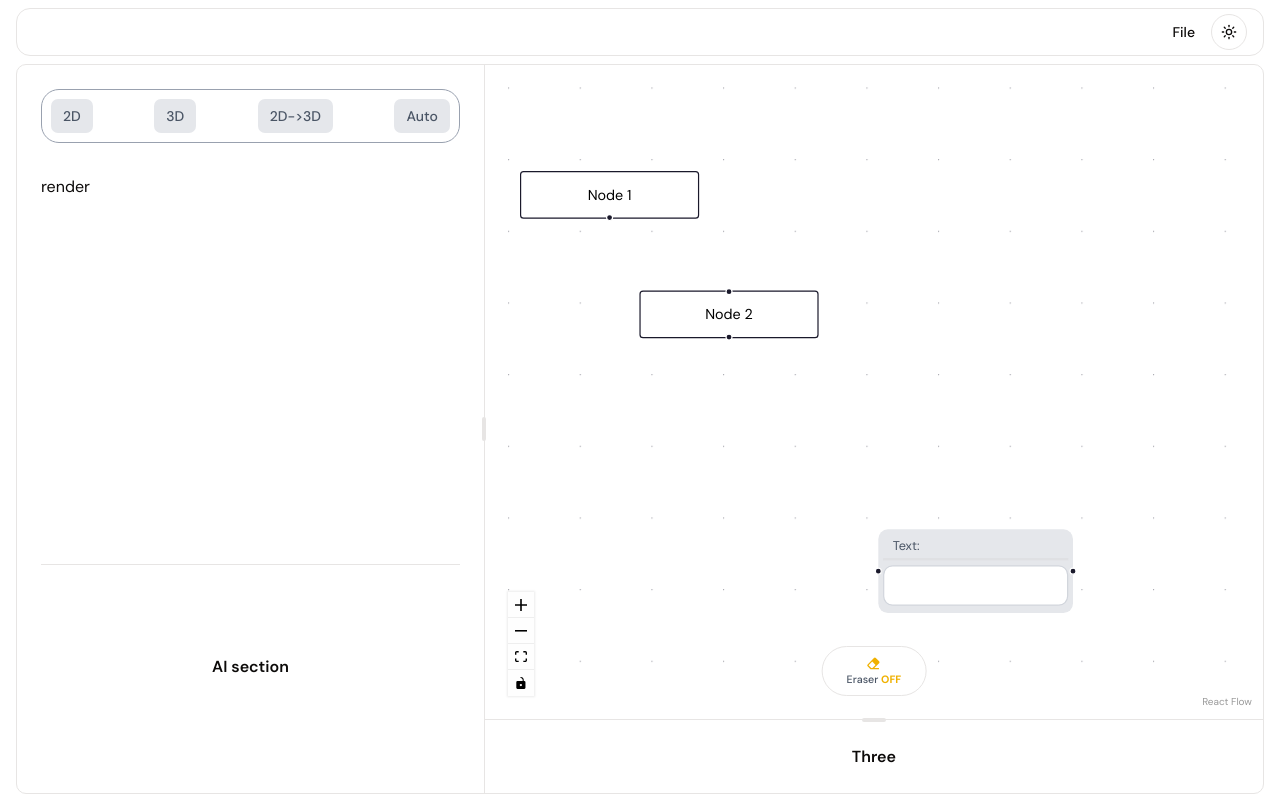
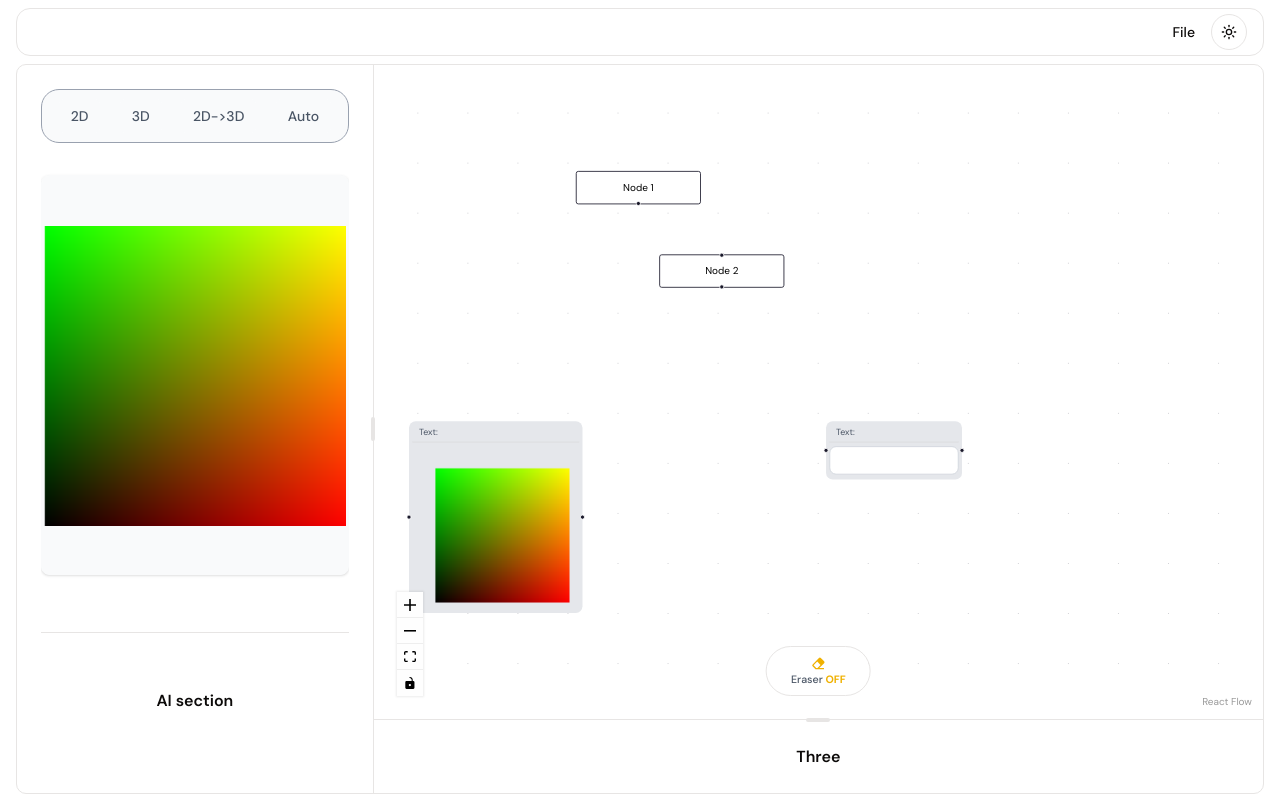
Before and after one commit to Rednaks69/webVFX, a Next.js app: page / in a window 1280 px wide. Built offline with nearby package versions, Linux system fonts and the light colour scheme.

Commit message:
renderer component, menuRender implementation, uv node implemenation and debug

```diff
--- a/app/page.tsx
+++ b/app/page.tsx
@@ -1,7 +1,7 @@
 "use client";
 
 import Flow from "@/components/flow/Flow";
-import React, { useRef, useState } from "react";
+import React, { useRef } from "react";
 
 import {
   ResizableHandle,
@@ -15,7 +15,6 @@ import {
   ContextMenuGroup,
   ContextMenuItem,
   ContextMenuSeparator,
-  ContextMenuShortcut,
   ContextMenuSub,
   ContextMenuSubContent,
   ContextMenuSubTrigger,
@@ -31,7 +30,7 @@ const Home = () => {
       <ResizablePanelGroup
         orientation="horizontal"
         className="flex-1 w-full h-full rounded-lg border">
-        <ResizablePanel defaultSize="30%">
+        <ResizablePanel defaultSize="20%">
           <div
             ref={leftPanelRef}
             className="flex h-full items-center justify-center p-6">
--- /dev/null
+++ b/app/shaders/ShaderNode.tsx
@@ -0,0 +1,76 @@
+"use client";
+"use no memo";
+
+import { Canvas, useThree } from "@react-three/fiber";
+import { OrbitControls } from "@react-three/drei";
+import { useEffect } from "react";
+import * as THREE from "three";
+
+const vertexShader = /* glsl */ `
+  varying vec2 vUv;
+
+  void main() {
+    vUv = uv;
+    gl_Position = projectionMatrix * modelViewMatrix * vec4(position, 1.0);
+  }
+`;
+
+const fragmentShader = /* glsl */ `
+  varying vec2 vUv;
+
+  void main() {
+    gl_FragColor = vec4(vUv, 0.0, 1.0);
+  }
+`;
+
+function ShaderPlaneNode() {
+  return (
+    <mesh>
+      <planeGeometry args={[20, 20]} />
+      <shaderMaterial
+        vertexShader={vertexShader}
+        fragmentShader={fragmentShader}
+      />
+    </mesh>
+  );
+}
+
+function FixedCamera() {
+  const { camera, size } = useThree();
+  //   console.log(size);
+
+  useEffect(() => {
+    const cam = camera as THREE.OrthographicCamera;
+    cam.manual = true; // tell R3F not to auto-update this camera
+
+    const zoom = 8;
+    const halfW = size.width / 2 / zoom;
+    const halfH = size.height / 2 / zoom;
+
+    // console.log(halfW);
+
+    cam.left = -halfW;
+    cam.right = halfW;
+    cam.top = halfH;
+    cam.bottom = -halfH;
+    cam.position.set(0, 0, 1);
+    cam.near = 0.1;
+    cam.far = 1000;
+    cam.lookAt(0, 0, 0);
+    cam.updateProjectionMatrix();
+  }, [camera, size]);
+
+  return null;
+}
+
+export default function ShaderNode() {
+  return (
+    <div className="w-50 h-50">
+      <Canvas orthographic camera={{ position: [0, 0, 1] }}>
+        <FixedCamera />
+        <ShaderPlaneNode />
+        <OrbitControls enableRotate={false} />
+      </Canvas>
+    </div>
+  );
+}
--- /dev/null
+++ b/app/shaders/ShaderPlane.tsx
@@ -0,0 +1,63 @@
+"use client";
+
+import { Canvas, useThree } from "@react-three/fiber";
+import { OrbitControls, OrthographicCamera } from "@react-three/drei";
+import { useEffect } from "react";
+import * as THREE from "three";
+
+const vertexShader = /* glsl */ `
+  varying vec2 vUv;
+
+  void main() {
+    vUv = uv;
+    gl_Position = projectionMatrix * modelViewMatrix * vec4(position, 1.0);
+  }
+`;
+
+const fragmentShader = /* glsl */ `
+  varying vec2 vUv;
+
+  void main() {
+    gl_FragColor = vec4(vUv, 0.0, 1.0);
+  }
+`;
+
+function CameraPosition() {
+  const { camera, size } = useThree();
+
+  useEffect(() => {
+    const cam = camera as THREE.OrthographicCamera;
+
+    cam.position.set(0, 0, 1);
+
+    cam.lookAt(0, 0, 0);
+    cam.updateProjectionMatrix();
+  }, [camera, size]);
+
+  return null;
+}
+
+function ShaderPlane() {
+  return (
+    <mesh>
+      <planeGeometry args={[10, 10]} />
+      <shaderMaterial
+        vertexShader={vertexShader}
+        fragmentShader={fragmentShader}
+      />
+    </mesh>
+  );
+}
+
+export default function ShaderCanvas() {
+  return (
+    <div className="w-full h-[50vh]">
+      <Canvas>
+        <OrthographicCamera makeDefault position={[0, 0, 3]} zoom={30} />
+        <CameraPosition />
+        <ShaderPlane />
+        <OrbitControls enableRotate={false} />
+      </Canvas>
+    </div>
+  );
+}
--- a/components/CustomNodes/TextUpdaterNode.tsx
+++ b/components/CustomNodes/TextUpdaterNode.tsx
@@ -10,8 +10,8 @@ function TextUpdaterNode() {
     <div
       className="rounded-md bg-gray-200 px-1
     dark:bg-[#3b3b3b57] ">
-      <Handle type="source" position={Position.Right} id="target-text-1" />
-      <Handle type="target" position={Position.Left} id="source-text-1" />
+      <Handle type="target" position={Position.Right} id="target-text-1" />
+      <Handle type="source" position={Position.Left} id="source-text-1" />
 
       <div>
         <label
--- /dev/null
+++ b/components/CustomNodes/UVNode.tsx
@@ -0,0 +1,32 @@
+// import { useCallback } from "react";
+import { Position, Handle } from "@xyflow/react";
+import ShaderNode from "@/app/shaders/ShaderNode";
+
+function UVNode() {
+  //   const onChange = useCallback((evt: React.ChangeEvent<HTMLInputElement>) => {
+  //     console.log(evt.target.value);
+  //   }, []);
+
+  return (
+    <div
+      className="rounded-md bg-gray-200 px-1
+    dark:bg-[#3b3b3b57] ">
+      <Handle type="target" position={Position.Right} id="source-UV-1" />
+      <Handle type="source" position={Position.Left} id="target-UV-1" />
+
+      <div>
+        <label
+          htmlFor="text"
+          className="px-2 text-[8pt] text-gray-600 dark:text-white">
+          Text:
+        </label>
+        <div className="w-full h-0.5 bg-[#d3d3d357] dark:bg-[#5f5f5f57] mb-1"></div>
+        <div className="w-50 h-50 pl-6 pt-6">
+          <ShaderNode />
+        </div>
+      </div>
+    </div>
+  );
+}
+
+export default UVNode;
--- a/components/flow/Flow.tsx
+++ b/components/flow/Flow.tsx
@@ -18,6 +18,7 @@ import {
 import "@xyflow/react/dist/style.css";
 
 import TextUpdaterNode from "../CustomNodes/TextUpdaterNode";
+import UVNode from "../CustomNodes/UVNode";
 
 import { ErasableNode } from "./ErasableNode";
 import { ErasableEdge } from "./ErasableEdge";
@@ -43,6 +44,12 @@ const initialNodes: Node[] = [
     position: { x: 700, y: 700 },
     data: { value: "Node 2" },
   },
+  {
+    id: "n4",
+    type: "uvNode",
+    position: { x: 200, y: 700 },
+    data: { value: "Node 2" },
+  },
 ];
 
 // Both your existing custom node and the new erasable one,
@@ -50,6 +57,7 @@ const initialNodes: Node[] = [
 const nodeTypes = {
   textUpdater: TextUpdaterNode,
   "erasable-node": ErasableNode,
+  uvNode: UVNode,
 };
 
 const edgeTypes = {
--- a/components/renders/MainRenderer.tsx
+++ b/components/renders/MainRenderer.tsx
@@ -5,24 +5,25 @@ import {
   ResizablePanelGroup,
 } from "../ui/resizable";
 import MenuRenderer from "./MenuREnderer";
+import Renderer from "./Renderer";
 
 const MainRenderer = () => {
   return (
     <ResizablePanelGroup
       orientation="vertical"
-      className="flex-1 w-full h-full rounded-lg">
-      <ResizablePanel defaultSize="70%">
+      className="flex-1 w-full h-full rounded-lg no-scrollbar">
+      <ResizablePanel defaultSize="80%">
         <div className="flex h-full flex-col gap-8">
           <div className="w-full ">
             <MenuRenderer />
           </div>
           <div className="">
-            <p>render</p>
+            <Renderer />
           </div>
         </div>
       </ResizablePanel>
       <ResizableHandle />
-      <ResizablePanel defaultSize="30%">
+      <ResizablePanel defaultSize="20%">
         <div className="flex h-full items-center justify-center p-6">
           <span className="font-semibold">AI section</span>
         </div>
--- a/components/renders/MenuREnderer.tsx
+++ b/components/renders/MenuREnderer.tsx
@@ -3,28 +3,28 @@ import { Button } from "../ui/button";
 const MenuRenderer = () => {
   return (
     <div
-      className="flex items-center justify-between
-    gap-1 border border-gray-400 p-2 rounded-2xl">
+      className="flex items-center justify-around bg-gray-50 dark:bg-[#3b3b3b40]
+    gap-0.5 border border-gray-400 dark:border-gray-600 p-2 rounded-2xl">
       <Button
-        className="bg-gray-200 dark:bg-[#3b3b3b10] text-gray-600 dark:text-white
+        className="bg-gray-50 dark:bg-[#3b3b3b10] text-gray-600 dark:text-white
       rounded-md hover:bg-accent hover:text-black dark:hover:bg-[#3b3b3b40]
       focus:bg-fuchsia-500 focus:text-white dark:focus:bg-fuchsia-500 dark:focus:border">
         2D
       </Button>
       <Button
-        className="bg-gray-200 dark:bg-[#3b3b3b10] text-gray-600 dark:text-white
+        className="bg-gray-50 dark:bg-[#3b3b3b10] text-gray-600 dark:text-white
       rounded-md hover:bg-accent hover:text-black dark:hover:bg-[#3b3b3b40]
       focus:bg-fuchsia-500 focus:text-white dark:focus:bg-fuchsia-500 dark:focus:border">
         3D
       </Button>
       <Button
-        className="bg-gray-200 dark:bg-[#3b3b3b10] text-gray-600 dark:text-white
+        className="bg-gray-50 dark:bg-[#3b3b3b10] text-gray-600 dark:text-white
       rounded-md hover:bg-accent hover:text-black dark:hover:bg-[#3b3b3b40]
       focus:bg-fuchsia-500 focus:text-white dark:focus:bg-fuchsia-500 dark:focus:border">
         2D-{">"}3D
       </Button>
       <Button
-        className="bg-gray-200 dark:bg-[#3b3b3b10] text-gray-600 dark:text-white
+        className="bg-gray-50 dark:bg-[#3b3b3b10] text-gray-600 dark:text-white
       rounded-md hover:bg-accent hover:text-black dark:hover:bg-[#3b3b3b40]
       focus:bg-fuchsia-500 focus:text-white dark:focus:bg-fuchsia-500 dark:focus:border">
         Auto
--- /dev/null
+++ b/components/renders/Renderer.tsx
@@ -0,0 +1,15 @@
+import ShaderCanvas from "@/app/shaders/ShaderPlane";
+import React from "react";
+
+const Renderer = () => {
+  return (
+    <div
+      className="h-[50vh] w-full border border-gray-50 shadow
+       dark:border-[#8f8f8f10] rounded-md no-scrollbar
+    bg-gray-50 dark:bg-[#3b3b3b10]">
+      <ShaderCanvas />
+    </div>
+  );
+};
+
+export default Renderer;
--- a/package.json
+++ b/package.json
@@ -9,6 +9,8 @@
     "lint": "eslint"
   },
   "dependencies": {
+    "@react-three/drei": "^10.7.7",
+    "@react-three/fiber": "^9.6.1",
     "@remixicon/react": "^4.9.0",
     "@xyflow/react": "^12.11.0",
     "class-variance-authority": "^0.7.1",
@@ -24,6 +26,7 @@
     "react-resizable-panels": "^4.11.2",
     "shadcn": "^4.11.0",
     "tailwind-merge": "^3.6.0",
+    "three": "^0.184.0",
     "tw-animate-css": "^1.4.0"
   },
   "devDependencies": {
@@ -31,6 +34,7 @@
     "@types/node": "^20",
     "@types/react": "^19",
     "@types/react-dom": "^19",
+    "@types/three": "^0.184.1",
     "eslint": "^9",
     "eslint-config-next": "16.2.9",
     "tailwindcss": "^4",
```
Also changed, not shown: 1 other file (tests, documents, lock files or other folders).
